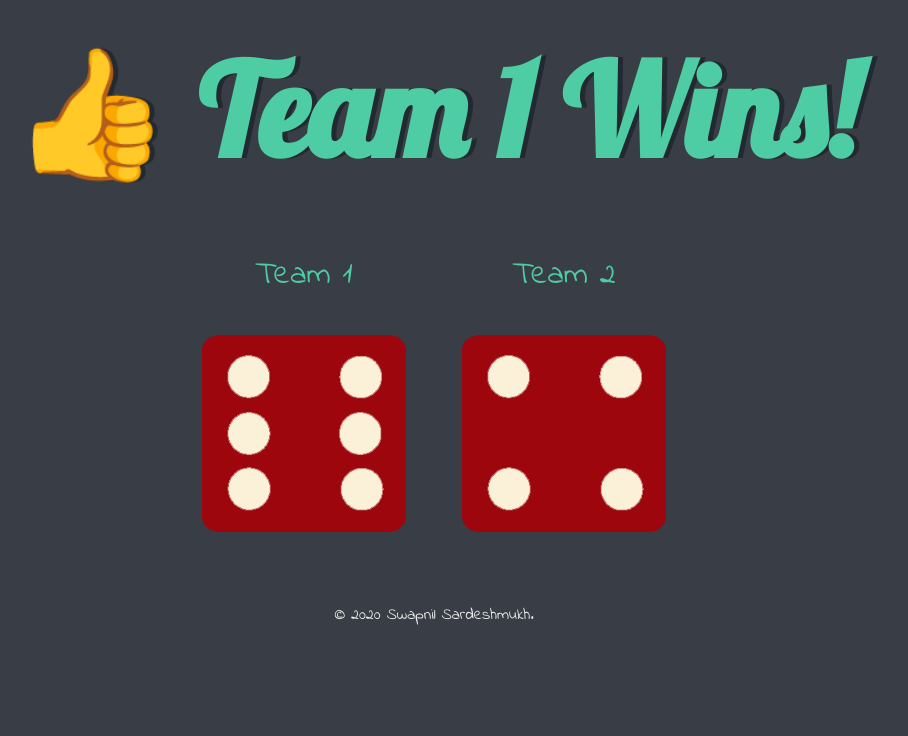
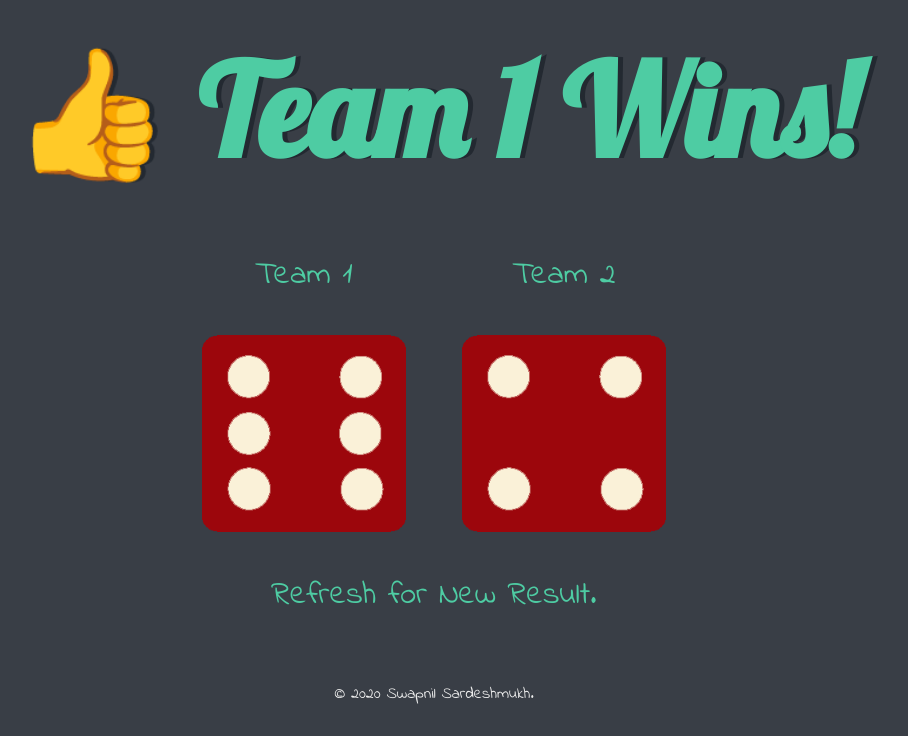
Before and after one commit to swapnilsardeshmukh/TossByDice, a plain HTML site: page index.html in a window 1280 px wide. Shown: the whole page, without its empty margins (206-1114 px from the left). Drawn offline with Linux system fonts and the light colour scheme.

Commit message:
Update index.html

```diff
--- a/index.html
+++ b/index.html
@@ -11,7 +11,6 @@
 
     <div class="container">
       <h1>Refresh Me for toss</h1>
-
       <div class="dice">
         <p>Team 1</p>
         <img class="img1" src="images/dice6.png">
@@ -21,6 +20,7 @@
         <p>Team 2</p>
         <img class="img2" src="images/dice6.png">
       </div>
+        <p>Refresh for New Result.</p>
 
     </div>
 
```
